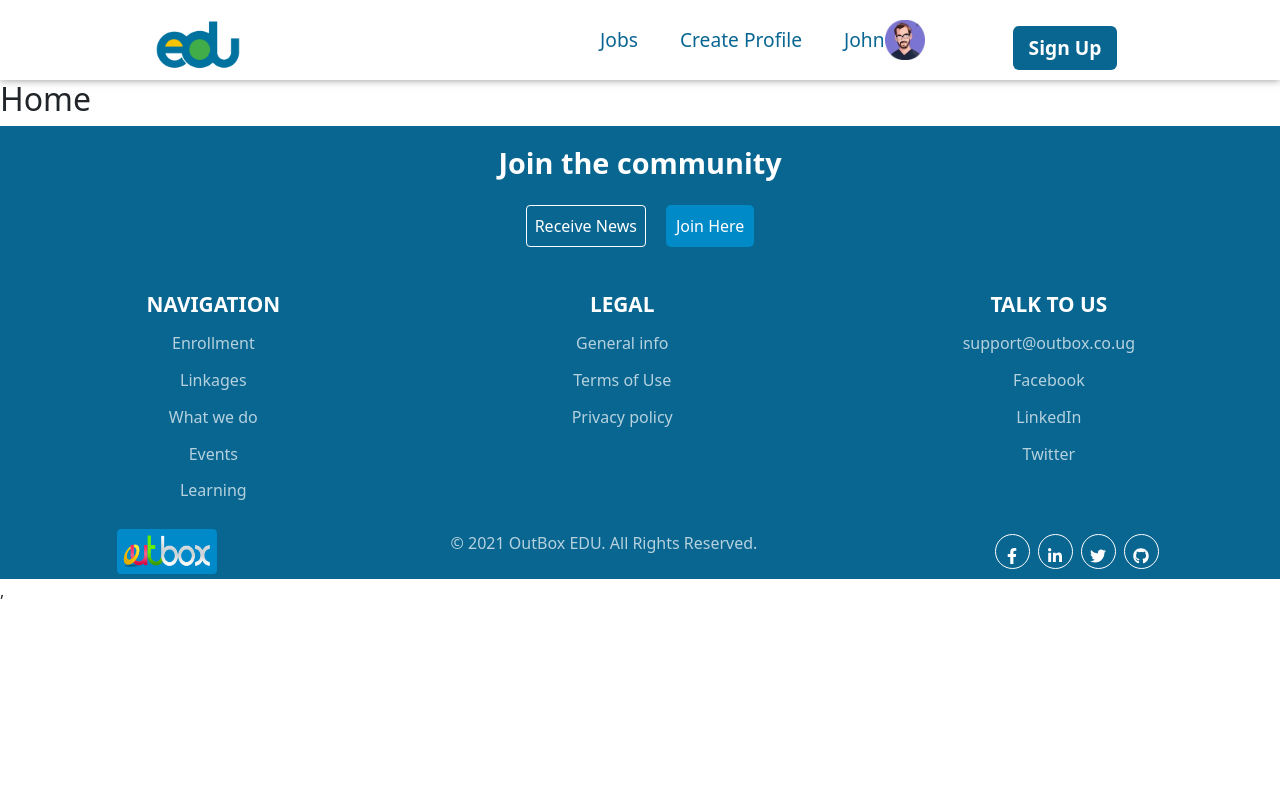
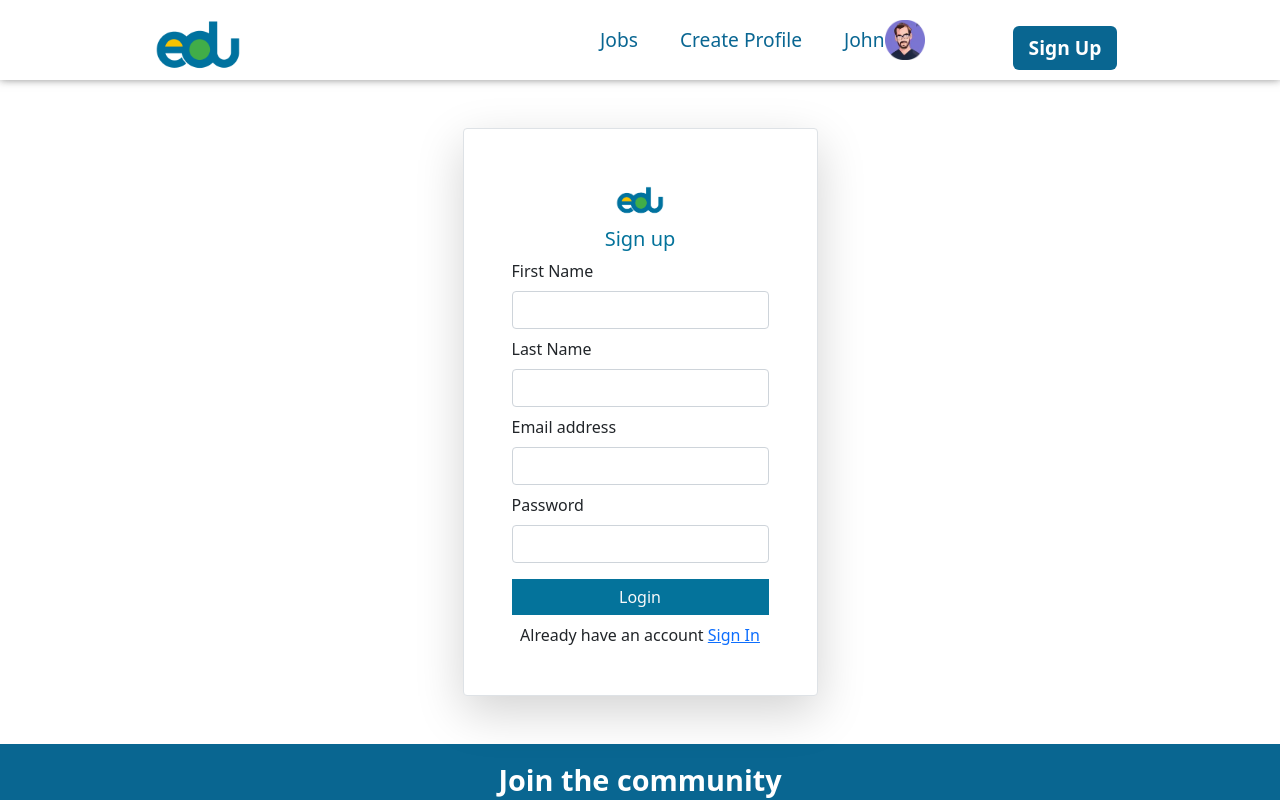
Before and after one commit to Ngonzebwa-Jeremiah/profile-and-linkages-client, a React (Create React App) app: page / in a window 1280 px wide. Shown: the top 800 px of the page. Built offline with nearby package versions, Linux system fonts and the light colour scheme.

Commit message:
Chore: add merge

```diff
--- a/src/App.js
+++ b/src/App.js
@@ -21,14 +21,14 @@ function App() {
     <div className="App">
       <Nav/>
       <Routes>
-        <Route path="/" element={<Home/>} />
+        <Route path="/" element={<SignUp/>} />
+        <Route path="/Home" element={<Home/>} />
         <Route path="/signin" element={<SignIn/>} />
-        <Route path="/signup" element={<SignUp/>} />
 
         <Route path="/viewprofile/:id" element={<ViewProfile/>} />
-        <Route path="*" element={ <Error/>} />
         <Route path="/createprofile" element={<CreateProfile/>} />
         <Route path="/profile" element={<Profile/>} />
+        <Route path="*" element={ <Error/>} />
       </Routes>
       <Footer/>
     </div>
--- a/src/components/UI/UpLoadImage/UpLoadImage.jsx
+++ b/src/components/UI/UpLoadImage/UpLoadImage.jsx
@@ -6,7 +6,7 @@ export function UpLoadProfileImage() {
     return (
       <div style = {{ margin:"1px auto"}} className="w-50 d-flex justify-content-start align-items-center flex-column ">
       <div  className="avatar">
-                      <img src="/Images/John.webp" sx={{ width: 76, height: 76 }} alt="User" />
+                      <img src="/Images/John.webp" sx={{ width: 76, height: 76 }} alt="A head shot of john" />
                       </div>
 
                   <div className="d-flex justify-content-start align-items-center">
```
